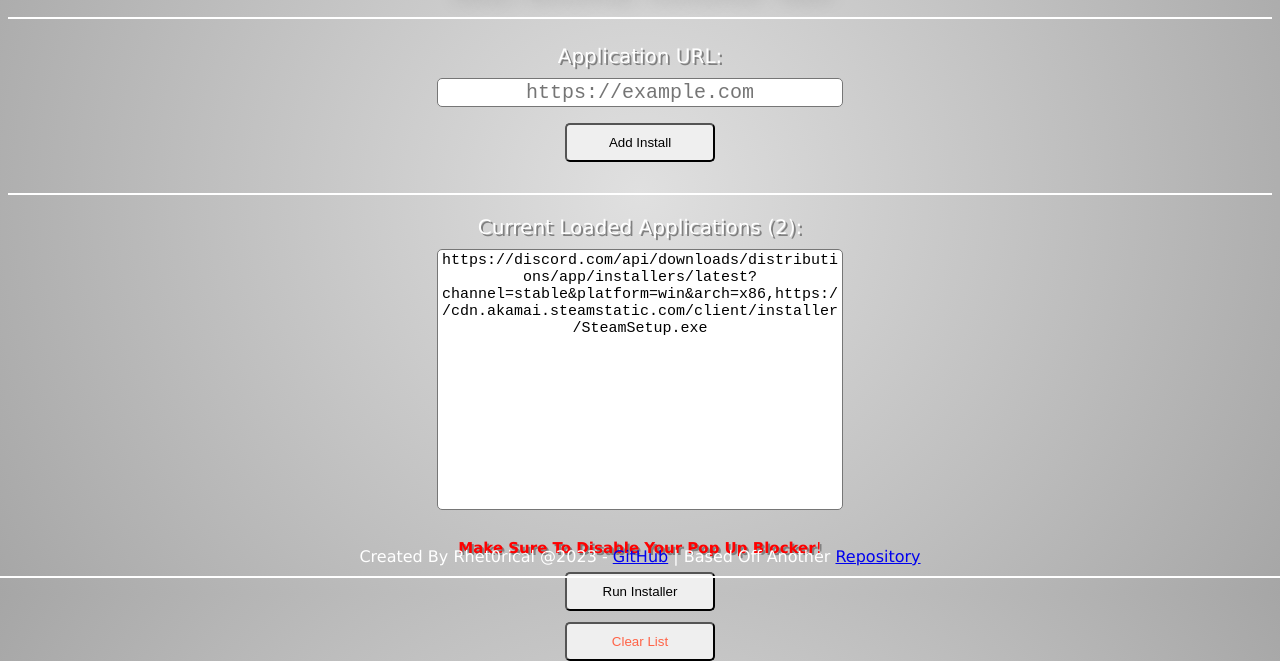
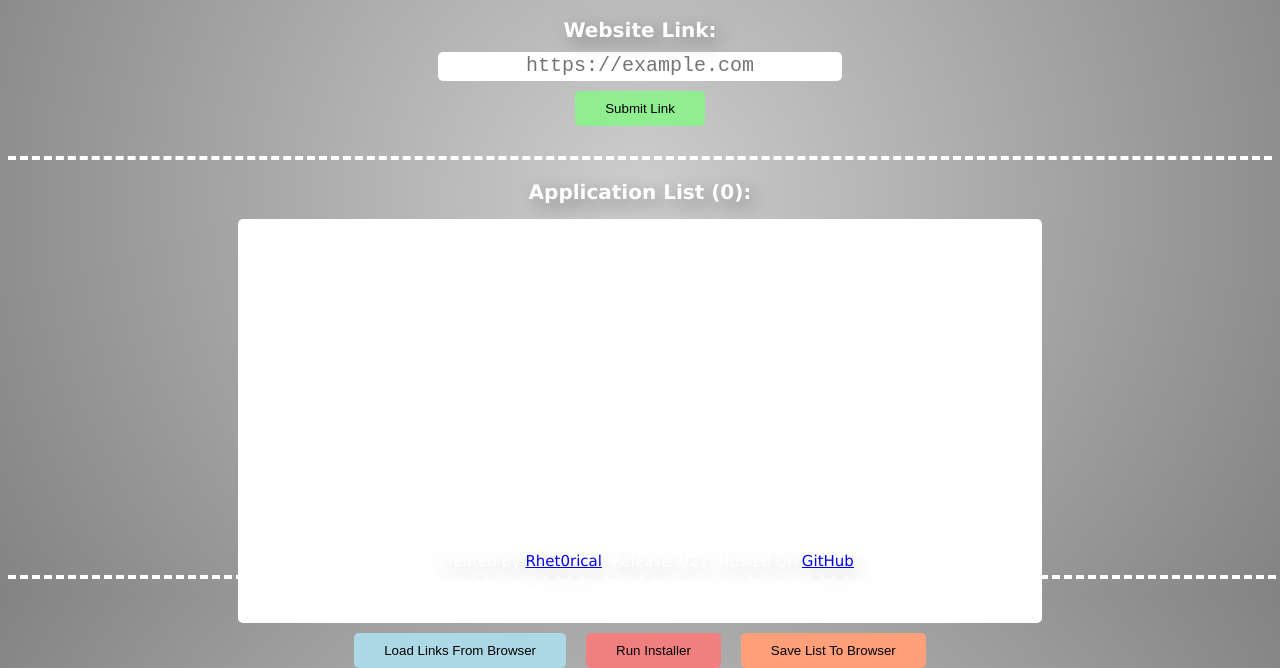
Before and after one commit to TheRhet0rical/Installr, a plain HTML site: page index.html in a window 1280 px wide. Shown: the part 206-874 px from the top of the page. Drawn offline with Linux system fonts and the light colour scheme.

Commit message:
Pre-release Face Lift

```diff
--- a/index.html
+++ b/index.html
@@ -2,38 +2,54 @@
 <html>
 
 <head>
-  <meta charset="utf-8">
-  <meta name="viewport" content="width=device-width">
-  <title>Installr - Easy Desktop Installer</title>
-  <link href="style.css" rel="stylesheet" type="text/css" />
-  <link rel="icon" type="image/x-icon" href="images/favicon.svg">
+    <title>Installr - Desktop Installer Tool</title>
+    <link rel = 'icon' type = 'image/x-icon' href = 'images/favicon.svg'/>
+
+    <meta charset="utf-8">
+    <meta name="viewport" content="width=device-width">
+    <link href = 'style.css' rel = 'stylesheet' type = 'text/css'/>
 </head>
 
 <body>
 
-  <h1 class = 'title'>Installr</h1>
-  <p class = 'description' style="border-bottom: 2px solid white; padding-bottom: 20px;"><strong>Easy Desktop Installer Tool</strong></p>
 
-  <div id = "urlInput">
-    <p class = 'text' style="padding-top: 5px;">Application URL:</p>
-    <textarea id = 'appURL' class = 'oneLineInput' rows = "1" style="margin-top: -10px; width: 400px;" placeholder="https://example.com"></textarea>
-  </div>
+    <div class = 'title textShadow' style = 'margin-top: -60px;'>
+        <h1>Installr</h1>
+        <p class = 'line' style="font-size: 20px; margin-top: -60px;">
+            <strong>Easy Desktop Installer Tool</strong>
+        </p>
+    </div>
 
-  <button onclick = "addInstall()" style = 'margin-top: 35px; width: 150px; padding: 10px; border-radius: 5px;'>Add Install </button>
 
-  <p id = 'numberOfApps' class = 'text' style="margin-top: 125px; border-top: 2px solid white; padding-top: 20px;">Current Loaded Applications:</p>
+    <div class = 'inputArea'>
+        <p class = 'basicText textShadow' style='padding-top: 5px;'>
+            <strong>Website Link:</strong>
+        </p>
 
-  <textarea readonly id = 'appList' class="oneLineInput" rows = "15" style="width: 400px; font-size: 15px; margin-top: -10px;"></textarea>
+        <textarea id = 'urlTextArea' class = 'basicText centered' rows = '15' placeholder = 'https://example.com'></textarea>
+        <button onclick = 'submitLink()' class = 'basicButton centered' style = 'background-color: lightgreen;'>Submit Link</button>
+    </div>
 
-  <p class = 'text' style="margin-top: 300px; font-size: 15px; color: red"><strong>Make Sure To Disable Your Pop Up Blocker</strong>!</p>
 
-  <button onclick = 'runInstaller()' style = 'width: 150px; padding: 10px; border-radius: 5px;'>Run Installer</button>
+    <div class = 'installer'>
+        <p id = 'appListTitle' class = 'basicText textShadow'>
+            <strong>Application List (0):</strong>
+        </p>
 
-  <button onclick = 'clearInstalls()' style = 'color: tomato; margin-top: 50px; width: 150px; padding: 10px; border-radius: 5px;'>Clear List</button>
+        <textarea readonly id = 'appList' class = 'centered'></textarea>
 
-  <p class = 'footer'>Created By Rhet0rical @2023 - <a href="https://github.com/TheRhet0rical">GitHub</a> | Based Off Another <a href="https://github.com/TheRhet0rical/install-script">Repository</a></p>
+        <div style = 'display: flex; justify-content: center;'>
+            <button onclick = 'loadFromCookies()' class = 'basicButton' style = 'background-color: lightblue; margin-right: 20px;'>Load Links From Browser</button>
+            <button class = 'basicButton' style = 'background-color: lightcoral; margin-right: 20px;'>Run Installer</button>
+            <button onclick = 'saveToCookies()' class = 'basicButton' style = 'background-color: lightsalmon;'>Save List To Browser</button>
+        </div>
+    </div>
 
-  <script src="script.js"></script>
+    <p id = 'footer' class = 'basicText textShadow'>
+        Created By <a href = 'https://rhet0rical.dev'>Rhet0rical</a>. Release 4/27. Hosted On <a href = 'https://github.com/TheRhet0rical/Installr'>GitHub</a>.
+    </p>
+
+    <script src="script.js"></script>
 </body>
 
 </html>
--- a/script.js
+++ b/script.js
@@ -1,39 +1,27 @@
-let i = 0;
+// Variables
+var i = 0;
+var appsList = []
 
-let currentApps = [
-  'https://discord.com/api/downloads/distributions/app/installers/latest?channel=stable&platform=win&arch=x86',
-  'https://cdn.akamai.steamstatic.com/client/installer/SteamSetup.exe'
-]
+function getWebsiteLink(){
 
-function init(){
-  document.getElementById('appList').innerHTML = currentApps;
-  document.getElementById('numberOfApps').innerHTML = `Current Loaded Applications (${currentApps.length}):`
-}
-
-function addInstall(){
-  let currentURL = document.getElementById('appURL').value;
-  if (currentURL == '' || currentURL == null){
-    alert('URL Textbox Is Empty.')
-  } else {
-    currentApps.push(currentURL);
-    document.getElementById('appList').innerHTML = currentApps;
-    document.getElementById('numberOfApps').innerHTML = `Current Loaded Applications (${currentApps.length}):`
-  }
-}
-
-function runInstaller(){
-
-  for(i = 0; i < currentApps.length; i++){
-    window.open(currentApps[i]);
-  }
+    return document.getElementById('urlTextArea').value;
 
 }
 
-function clearInstalls(){
-  currentApps = [];
+function submitLink(){
+    let link = getWebsiteLink();
 
-  document.getElementById('appList').innerHTML = currentApps;
-  document.getElementById('numberOfApps').innerHTML = `Current Loaded Applications (${currentApps.length}):`
+    if(link.includes('https://') == true && link != ''){
+
+        appsList.push(link + '\n');
+        console.log(`Added \"${link}\" To appslist.`)
+        document.getElementById('appList').innerHTML = appsList;
+        document.getElementById('appListTitle').innerHTML = `<strong>Application List (${appsList.length}):</strong>`
+
+    } else {
+
+        console.error(`Link \"${link}\" Is Not A Valid URL. Check it and try again.`);
+        alert(`The item you entered is not a URL. Ensure your URL contains \"https://\" or \"http://\" and try again.`);
+
+    }
 }
-
-init();
--- a/style.css
+++ b/style.css
@@ -1,61 +1,96 @@
+/* Base CSS */
+
 html {
     height: 100%;
     width: 100%;
     font-family: Verdana;
-  background: radial-gradient(circle, rgba(224,224,224,1) 0%, rgba(166,166,166,1) 100%);
+    background: radial-gradient(circle, rgba(205,205,205,1) 0%, rgba(131,131,131,1) 100%);
 }
 
-button {
-  position: absolute;
-  left: 50%;
-  transform: translateX(-50%);
+/* Other CSS */
+
+.title {
+    text-align: center;
+    color: white;
+    font-size: 50px;
 }
 
-.oneLineInput {
+.basicText {
+    text-align: center;
+    color: white;
     font-size: 20px;
-  position: absolute;
-  left: 50%;
-  transform: translateX(-50%);
-  resize: none;
-  text-align: center;
+}
+
+.basicButton {
+    padding-left: 30px;
+    padding-right: 30px;
+    padding-top: 10px;
+    padding-bottom: 10px;
+
+    border: 0px;
+    margin-top: 10px;
     border-radius: 5px;
 }
 
-.title {
-  font-size: 120px;
-  margin-top: 30px;
-  text-align: center;
-  color: white;
-  letter-spacing: 10px;
-  animation: text-shadow-drop-br 0.6s both;
+.centered {
+    display: block;
+    margin-left: auto;
+    margin-right: auto;
 }
 
-.description {
-  text-align: center;
-  padding-top: 10px;
-  color: white;
-  letter-spacing: 5px;
-  animation: text-shadow-drop-br 0.6s both;
-  margin-top: -75px;
+/* Specific CSS */
+
+#urlTextArea {
+    color: black;
+    width: 400px;
+    height: 25px;
+    margin-top: -10px;
+    border-radius: 5px;
+    resize: none;
+    border: 0px;
 }
 
-.text {
+#appList {
+    color: black;
+    width: 800px;
+    height: 400px;
+    margin-top: -10px;
+    border-radius: 5px;
+    resize: none;
+    border: 0px;
     text-align: center;
-  color:white;
-  text-shadow: 2px 2px grey;
-  font-size: 20px;
+    font-size: 15px;
 }
 
-.footer {
+#appListTitle {
+    border-top: 4px dashed white;
+    padding-top: 20px;
+    padding-bottom: 5px;
+    margin-top: 30px;
+}
+
+#footer {
+    font-size: 15px;
+    border-bottom: 4px dashed white;
+    padding-top: 30px;
+    padding-bottom: 5px;
+
     position: fixed;
+    bottom: 0%;
     width: 100%;
-  left: 0;
-  bottom: 0;
-  color: white;
-  text-align: center;
-  background-color: transparent;
-  border-bottom: 2px solid white;
-  padding-bottom: 10px;
+}
+
+/* Graphics & Lines */
+
+.line {
+    border-bottom: 4px dashed white;
+    padding-bottom: 40px;
+}
+
+/*  Animations  */
+
+.textShadow {
+    animation: text-shadow-drop-br 0.6s both;
 }
 
 @keyframes text-shadow-drop-br {
```
Also changed, not shown: images/favicon.svg. Lines whose indentation alone changed are shown as unchanged.
